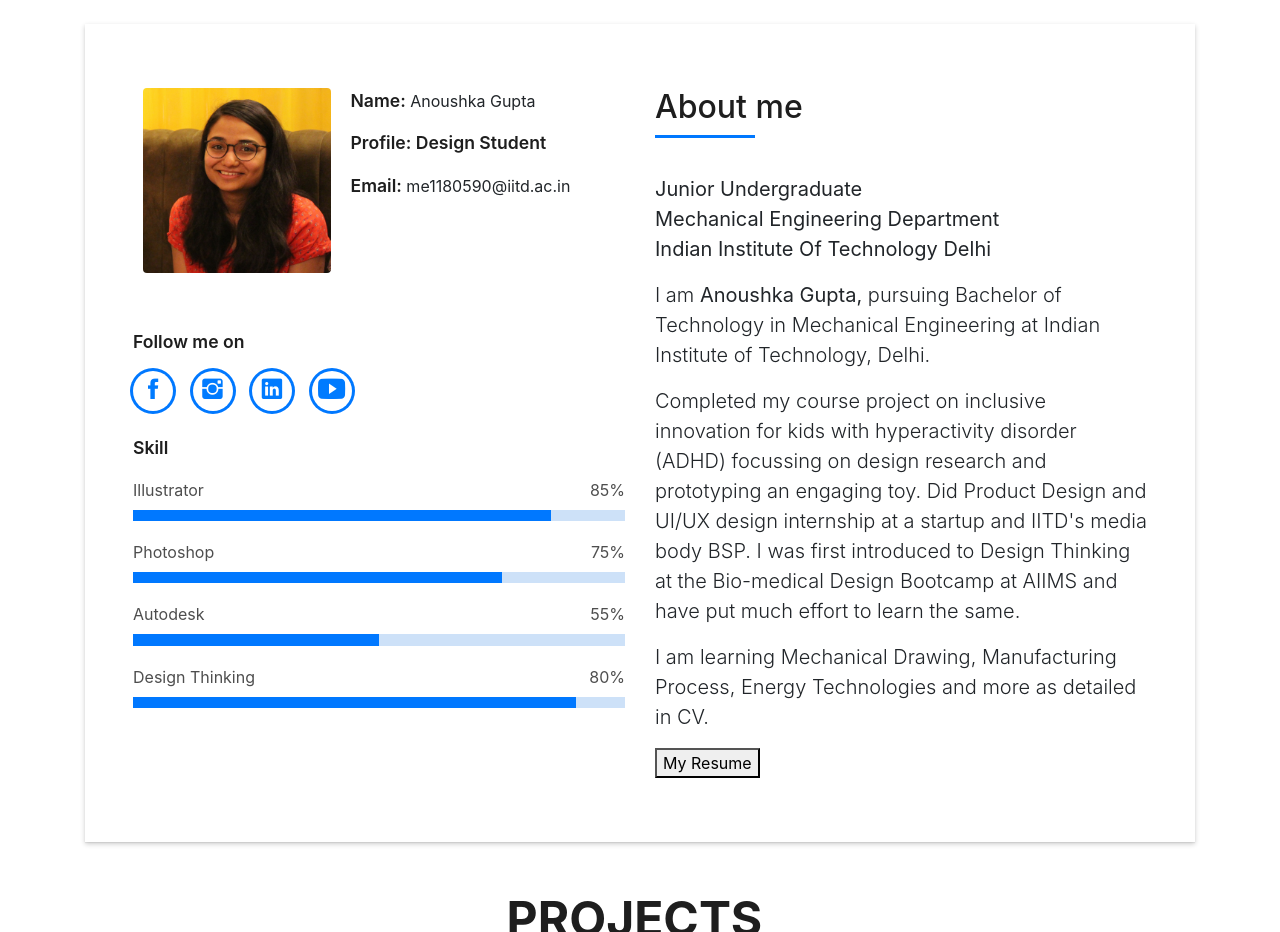
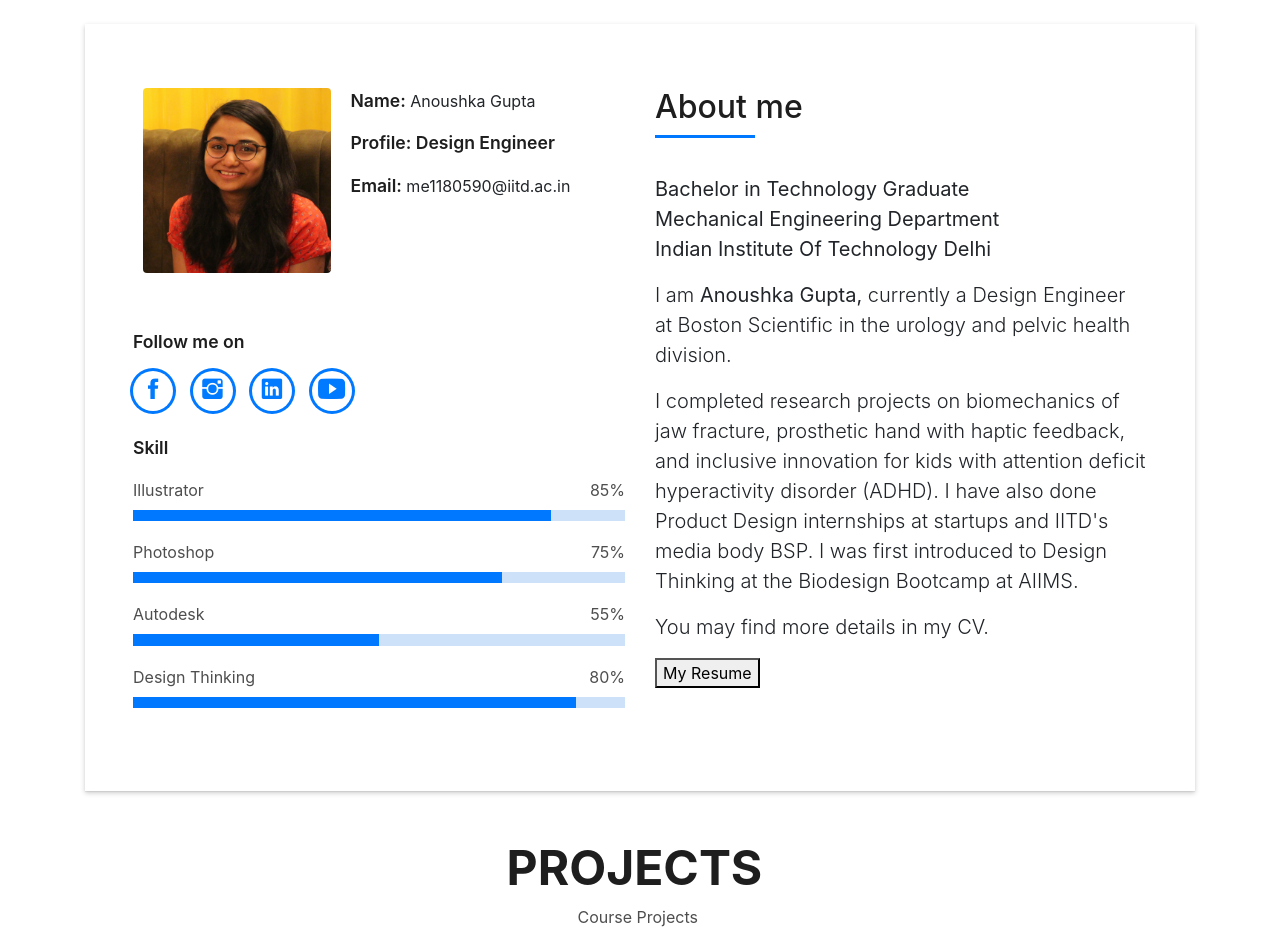
Before and after one commit to anoshqa/anoshqa.github.io, a plain HTML site: page index.html in a window 1280 px wide. Shown: the part 840-1772 px from the top of the page. Drawn offline with nearby package versions, Linux system fonts and the light colour scheme; files that its build step writes are made by us from their sources; files whose address does not match are found by name.

Commit message:
Update index.html

```diff
--- a/index.html
+++ b/index.html
@@ -73,7 +73,7 @@
         <div class="container">
           <!--<p class="display-6 color-d">Hello, world!</p>-->
           <h1 class="intro-title mb-4">I am Anoushka Gupta</h1>
-          <p class="intro-subtitle"><span class="text-slider-items">&nbsp; Designer,&nbsp; Innovator ,&nbsp; Mechanical Engineer, &nbsp; and Psychology enthusaist!! &nbsp;</span><strong class="text-slider"></strong></p>
+          <p class="intro-subtitle"><span class="text-slider-items">&nbsp; Researcher,&nbsp; Innovator ,&nbsp; Mechanical Engineer, &nbsp; and Design Engineer. &nbsp;</span><strong class="text-slider"></strong></p>
           <!-- <p class="pt-3"><a class="btn btn-primary btn js-scroll px-4" href="#about" role="button">Learn More</a></p> -->
         </div>
       </div>
@@ -98,7 +98,7 @@
                     <div class="col-sm-6 col-md-7">
                       <div class="about-info">
                         <p><span class="title-s">Name: </span> <span>Anoushka Gupta&nbsp;&nbsp;</span></p>
-                        <p><span class="title-s">Profile: Design Student&nbsp; </span> <span>&nbsp;</span></p>
+                        <p><span class="title-s">Profile: Design Engineer&nbsp; </span> <span>&nbsp;</span></p>
                         <p><span class="title-s">Email: </span> <span>me1180590@iitd.ac.in</span></p>
 
                       </div>
@@ -144,14 +144,14 @@
                       </h5>
                     </div>
                     <p class="lead">
-			     <strong>Junior Undergraduate<br>
+			     <strong>Bachelor in Technology Graduate<br>
                     Mechanical Engineering Department<br>
                   </strong><strong style="font-size: 1.25rem;">Indian Institute Of Technology Delhi </strong> &nbsp; &nbsp; &nbsp; &nbsp; &nbsp; &nbsp; &nbsp; &nbsp; &nbsp; &nbsp; &nbsp; &nbsp; </p>
-			<p class="lead">  I am <strong> Anoushka Gupta, </strong> pursuing Bachelor of Technology in Mechanical Engineering at Indian Institute of Technology, Delhi.&nbsp;&nbsp; </p>
+			<p class="lead">  I am <strong> Anoushka Gupta, </strong> currently a Design Engineer at Boston Scientific in the urology and pelvic health division. &nbsp;&nbsp; </p>
                  <p class="lead">
-                   Completed my course project on inclusive innovation for kids with hyperactivity disorder (ADHD) focussing on design research and prototyping an engaging toy.
-			       Did Product Design and UI/UX design internship at a startup and IITD's media body BSP. I was first introduced to Design Thinking at the Bio-medical Design Bootcamp at AIIMS and have put much effort to learn the same.  </p>
-                    <p class="lead"> I am learning Mechanical Drawing, Manufacturing Process, Energy Technologies and more as detailed in CV. </p>
+                   I completed research projects on biomechanics of jaw fracture, prosthetic hand with haptic feedback, and inclusive innovation for kids with attention deficit hyperactivity disorder (ADHD).
+			       I have also done Product Design internships at startups and IITD's media body BSP. I was first introduced to Design Thinking at the Biodesign Bootcamp at AIIMS. </p>
+                    <p class="lead"> You may find more details in my CV. </p>
 						<a href="AnoushkaGupta.pdf" target="_blank"><button type="button">My Resume</button></a>
                   </div>
                 </div>
```
